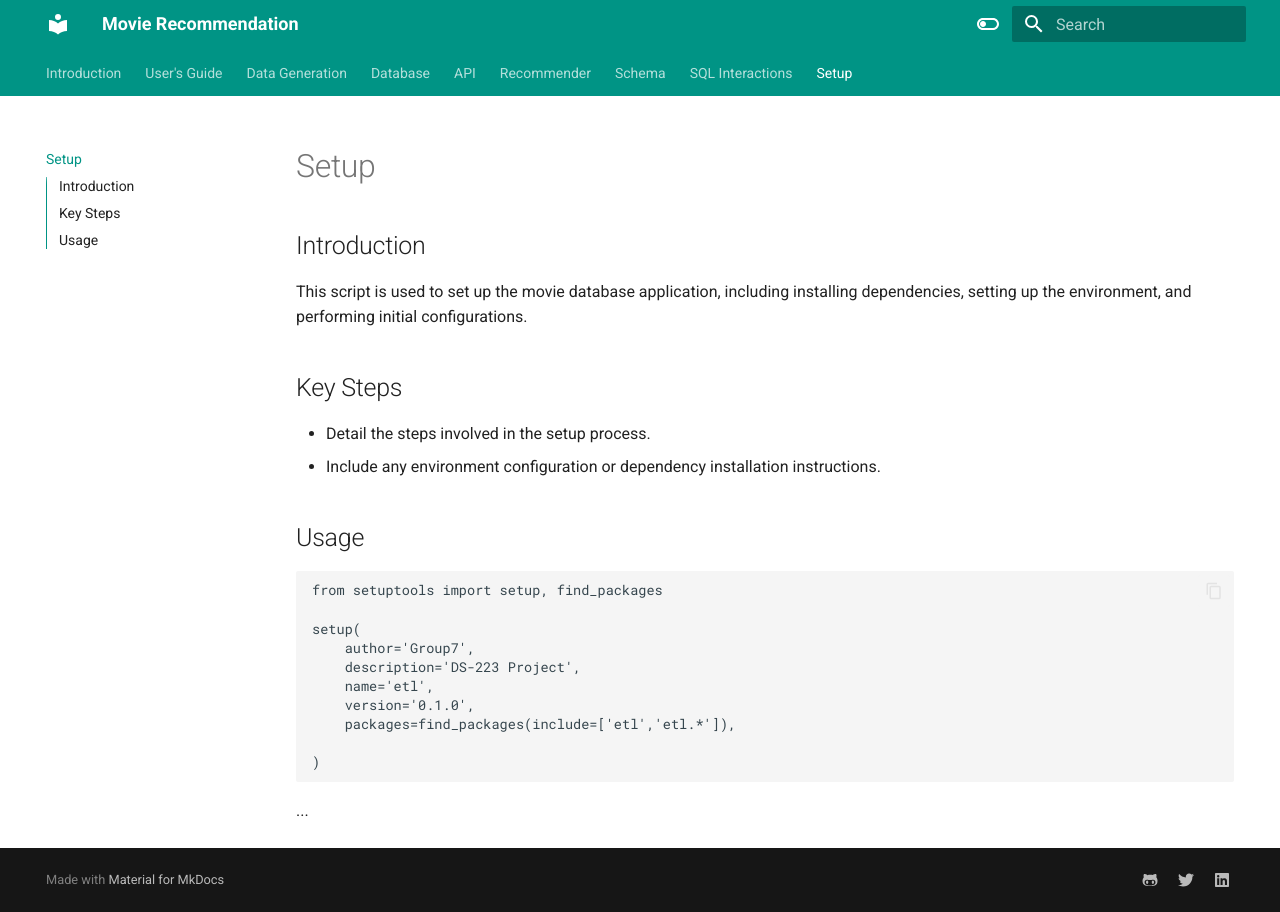
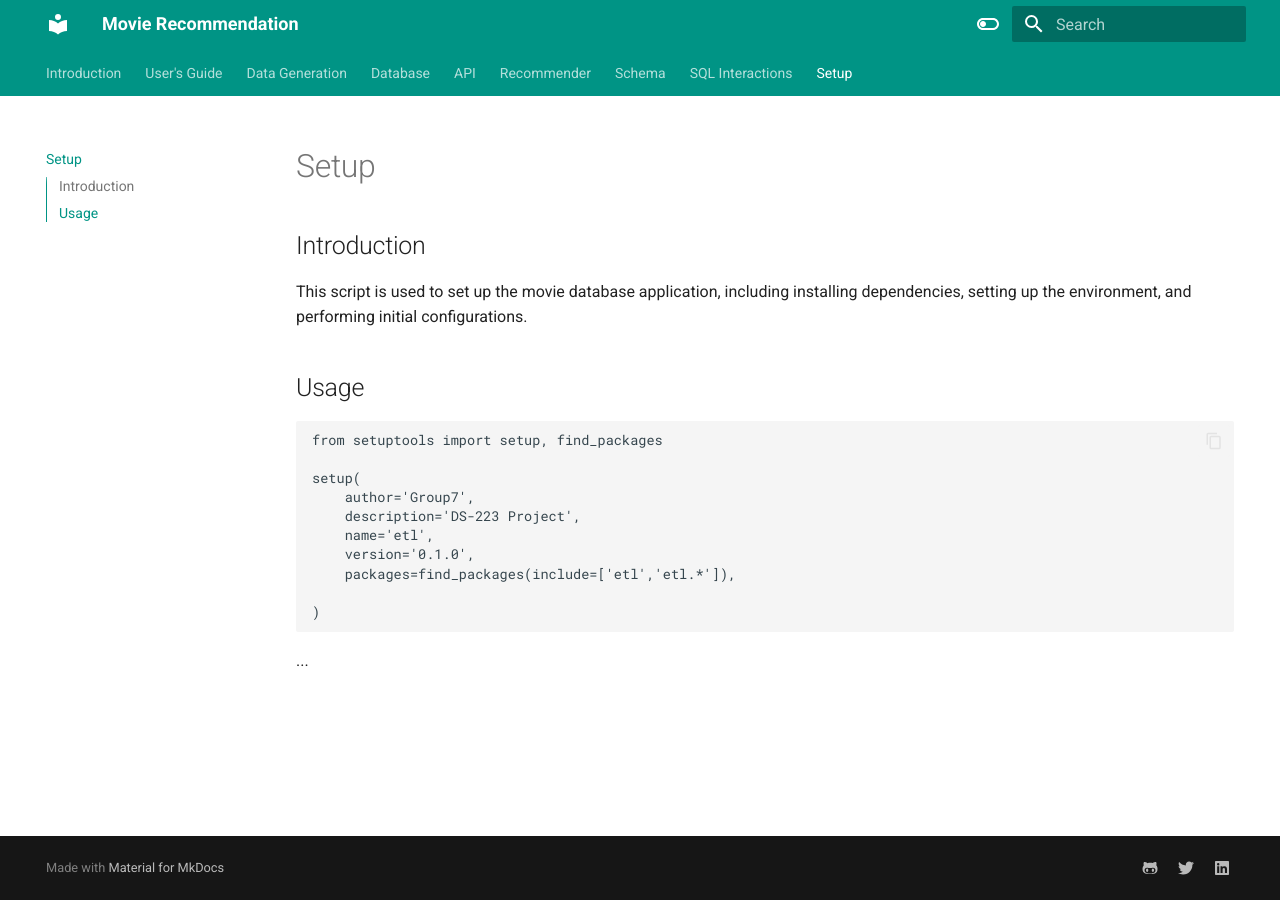
Before and after one commit to petopet7/MK_Docs-1, an MkDocs documentation site: the page built from docs/setup.md, in a window 1280 px wide. Built offline with MkDocs 1.6.1 and Material for MkDocs 9.7.7, drawn with Linux system fonts in a browser that asks for light colours.

Commit message:
setup.md

```diff
--- a/docs/setup.md
+++ b/docs/setup.md
@@ -3,9 +3,6 @@
 ## Introduction
 This script is used to set up the movie database application, including installing dependencies, setting up the environment, and performing initial configurations.
 
-## Key Steps
-- Detail the steps involved in the setup process.
-- Include any environment configuration or dependency installation instructions.
 
 ## Usage
 
```
